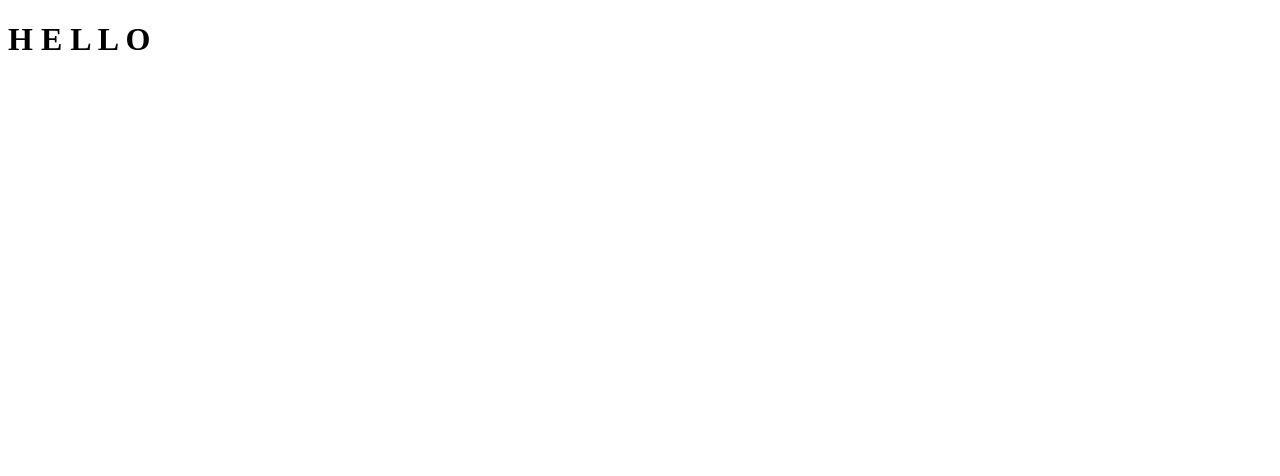
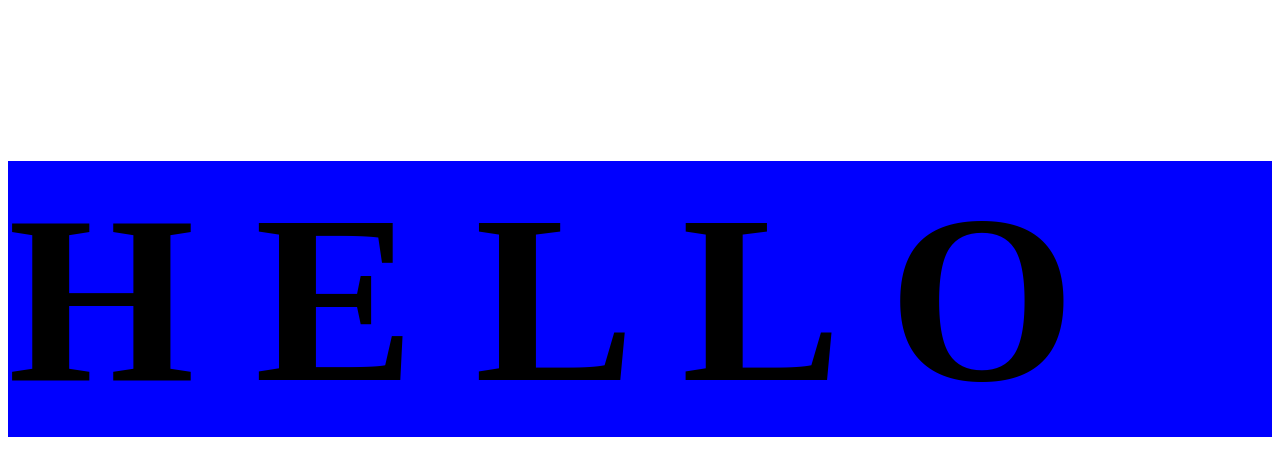
Before and after one commit to lokillo40/gitdemo, a plain HTML site: page index.html in a window 1280 px wide. Drawn offline with Linux system fonts and the light colour scheme.

Commit message:
add styles

```diff
--- /dev/null
+++ b/app.css
@@ -0,0 +1,4 @@
+h1 {
+    font-size: 15rem;
+    background-color: blue;
+}
--- a/index.html
+++ b/index.html
@@ -6,6 +6,7 @@
     <meta http-equiv="X-UA-Compatible" content="IE=edge">
     <meta name="viewport" content="width=device-width, initial-scale=1.0">
     <title>Document</title>
+    <link rel="stylesheet" href="app.css"
 </head>
 
 <body>
```
